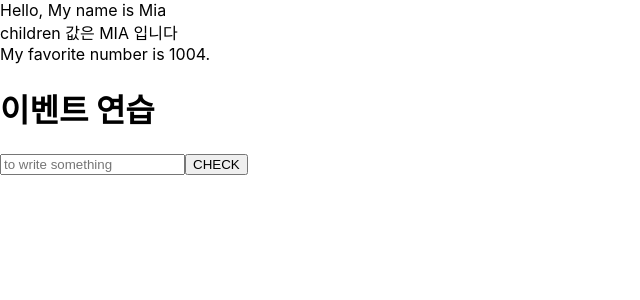
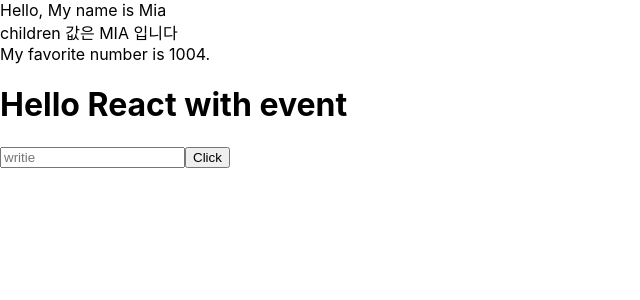
Before and after one commit to cocoball200/study-react, a React (Create React App) app: page / in a window 1280 px wide. Shown: the top 300 px of the page, without its empty margins (0-640 px from the left). Built offline with nearby package versions, Linux system fonts and the light colour scheme.

Commit message:
임의 의 메서드 만들기

```diff
--- a/src/EventPractice.js
+++ b/src/EventPractice.js
@@ -4,29 +4,42 @@ class EventPractice extends Component {
     state = {
         message: ''
     }
+
+    constructor(props) {
+        super(props);
+        this.handleChange = this.handleChange.bind(this);
+        this.handleClick = this.handleClick.bind(this);
+    }
+
+    handleChange(e) {
+        alert(this.state.message)
+        this.setState({
+            message: e.target.value
+        });
+    }
+
+    handleClick() {
+        alert(this.state.message)
+        this.setState({
+            message: ''
+        })
+    }
+
     render() {
         return (
             <div>
-                <h1>이벤트 연습</h1>
-                <input type='text' name='message' placeholder='to write something'
-                    value={this.state.message} onChange={
-                        (e) => {
-                            this.setState({
-                                message: e.target.value
-                            })
-                        }
-                    } />
-                <button onClick={
-                    () => {
-                        alert(this.state.message);
-                        this.setState({
-                            message: ''
-                        });
-                    }
-                }>CHECK</button>
+                <h1>Hello React with event</h1>
+                <input
+                    type='text'
+                    name='message'
+                    placeholder='writie'
+                    value={this.state.message}
+                    onChange={this.handleChange}
+                />
+                <button onClick={this.handleClick}>Click</button>
             </div>
         )
     }
+
 }
-
 export default EventPractice;
```
Also changed, not shown: 1 other file (tests, documents, lock files or other folders).
